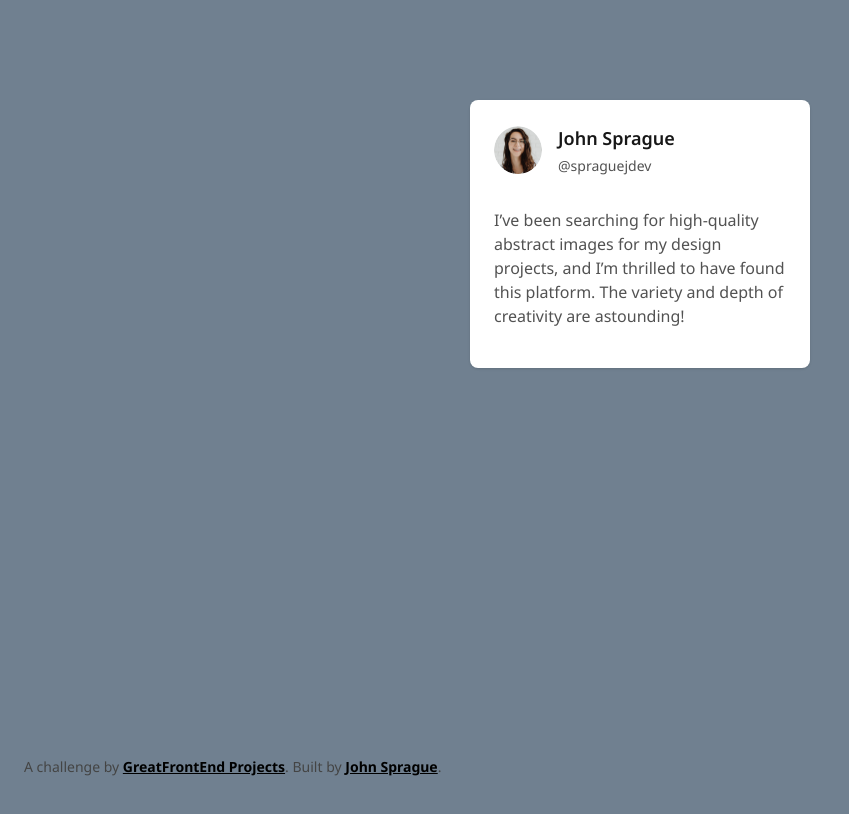
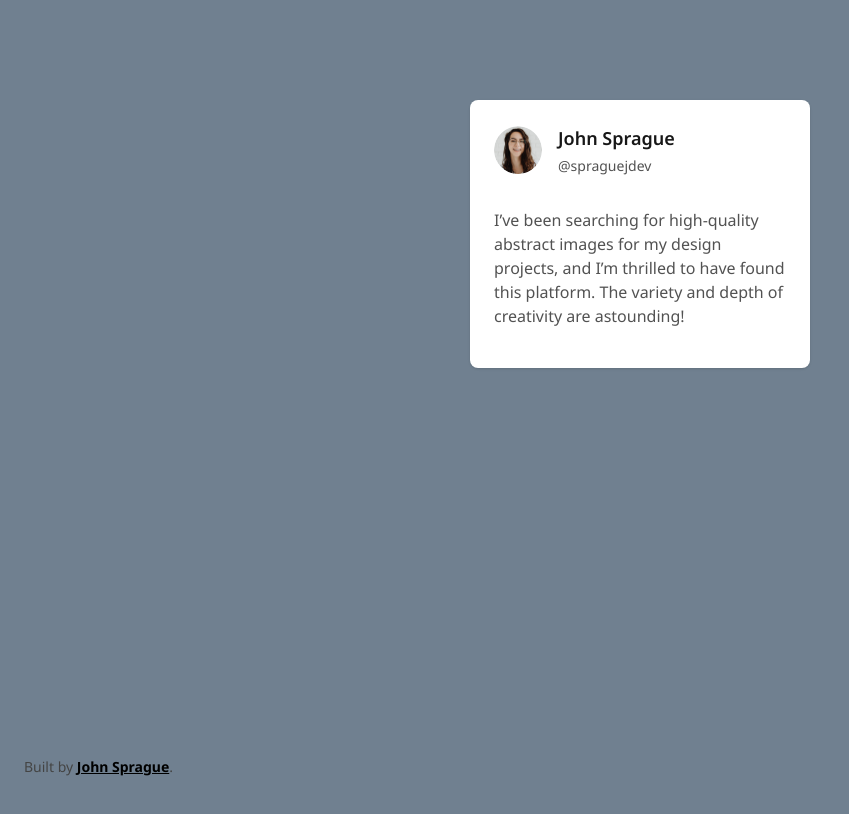
Before and after one commit to john-sprague/front-end-projects, a plain HTML site: page testimonial-card/index.html in a window 1280 px wide. Shown: the whole page, without its empty margins (0-849 px from the left). Drawn offline with Linux system fonts and the light colour scheme.

Commit message:
fix: typos

```diff
--- a/testimonial-card/index.html
+++ b/testimonial-card/index.html
@@ -3,7 +3,7 @@
   <head>
     <meta charset="utf-8" />
     <meta name="viewport" content="width=device-width, initial-scale=1" />
-    <title>GreatFrontEnd Projects</title>
+    <title>testimonial-card</title>
     <link rel="preconnect" href="https://fonts.googleapis.com" />
     <link rel="preconnect" href="https://fonts.gstatic.com" crossorigin />
     <link
@@ -121,15 +121,9 @@
     </main>
 
     <div class="credits" data-gfe-screenshot-exclude="true">
-      A challenge by
+      Built by
       <a
-        href="https://www.greatfrontend.com/projects?ref=challenges"
-        target="_blank"
-        rel="noopener noreferrer"
-        >GreatFrontEnd Projects</a
-      >. Built by
-      <a
-        href="https://www.greatfrontend.com/projects/u/username"
+        href="https://github.com/john-sprague"
         target="_blank"
         rel="noopener noreferrer"
         >John Sprague</a
```
Also changed, not shown: blog-card/index.html (+1 -1 lines).
